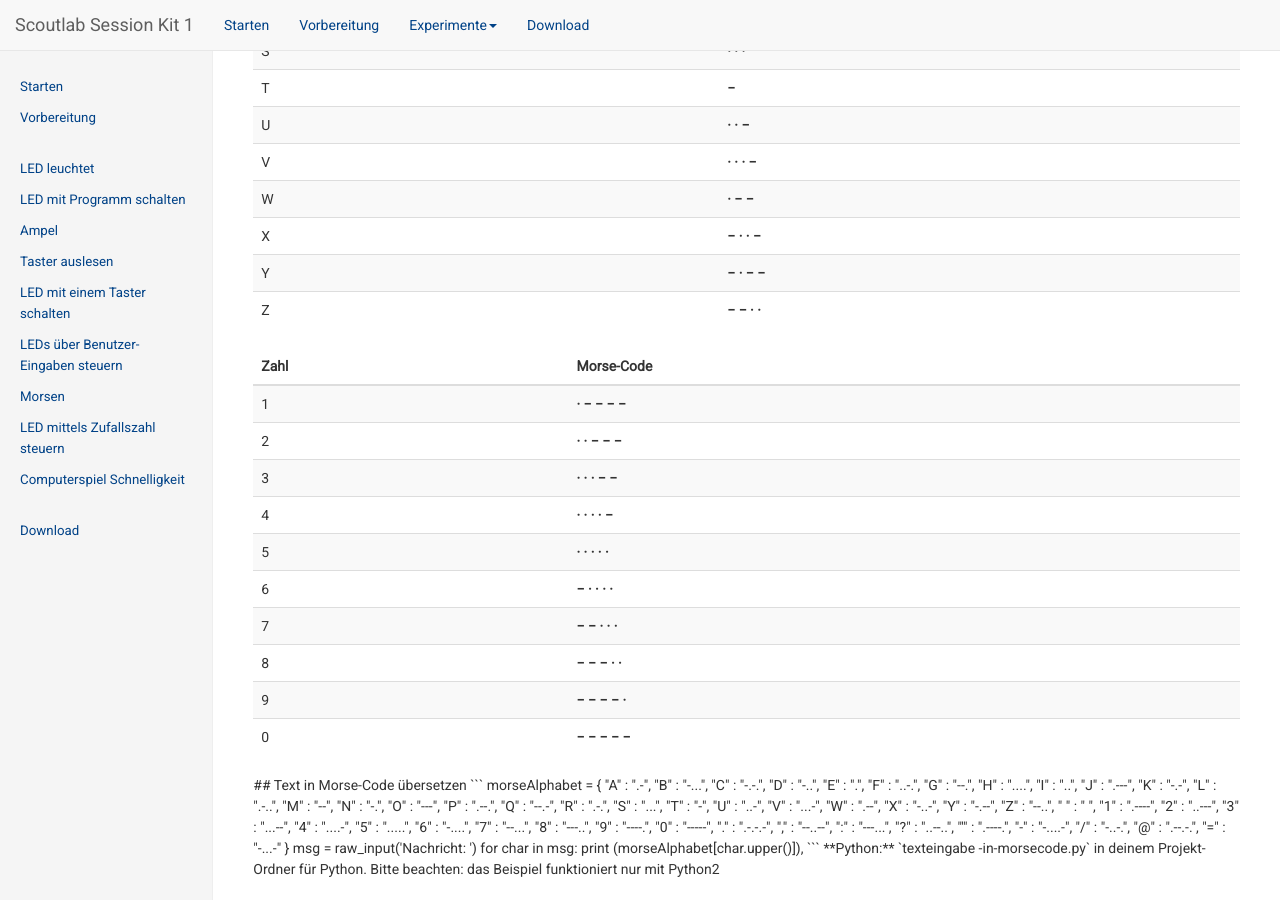
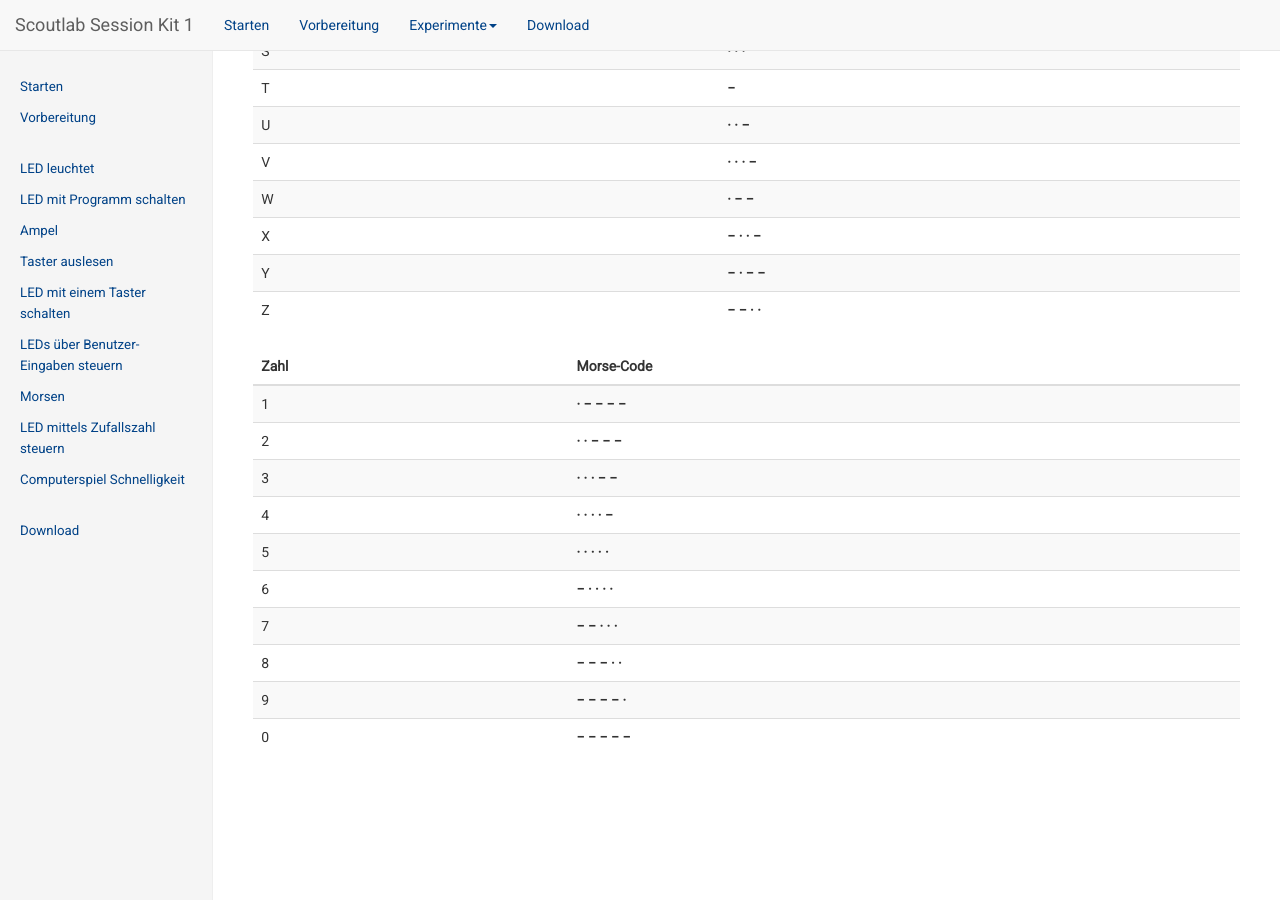
Before and after one commit to vcp-scoutlab/vcp-scoutlab.github.io, a Jekyll site: the page built from 9-Morsen.md, in a window 1280 px wide and 900 px high, scrolled down 3211 px. Built offline with Jekyll 4.4.1, drawn with Linux system fonts in a browser that asks for light colours; after the commit the page ends 4006 px from its top, so only the background shows below that.

Commit message:
unnötigen Python2-Code entfernt

````diff
--- a/9-Morsen.md
+++ b/9-Morsen.md
@@ -103,65 +103,3 @@ Zahl   | Morse-Code
 {: class="table table-striped table-hover"}
 
 <div style="page-break-after: always;"></div>
-<div style="page-break-inside: avoid;">
-
-## Text in Morse-Code übersetzen
-
-```
-morseAlphabet = {
-"A" : ".-",
-"B" : "-...",
-"C" : "-.-.",
-"D" : "-..",
-"E" : ".",
-"F" : "..-.",
-"G" : "--.",
-"H" : "....",
-"I" : "..",
-"J" : ".---",
-"K" : "-.-",
-"L" : ".-..",
-"M" : "--",
-"N" : "-.",
-"O" : "---",
-"P" : ".--.",
-"Q" : "--.-",
-"R" : ".-.",
-"S" : "...",
-"T" : "-",
-"U" : "..-",
-"V" : "...-",
-"W" : ".--",
-"X" : "-..-",
-"Y" : "-.--",
-"Z" : "--..",
-" " : " ",
-"1" : ".----",
-"2" : "..---",
-"3" : "...--",
-"4" : "....-",
-"5" : ".....",
-"6" : "-....",
-"7" : "--...",
-"8" : "---..",
-"9" : "----.",
-"0" : "-----",
-"." : ".-.-.-",
-"," : "--..--",
-":" : "---...",
-"?" : "..--..",
-"'" : ".----.",
-"-" : "-....-",
-"/" : "-..-.",
-"@" : ".--.-.",
-"=" : "-...-"
-}
-
-msg = raw_input('Nachricht: ')
-
-for char in msg:
- print (morseAlphabet[char.upper()]),
-```
-
-**Python:** `texteingabe -in-morsecode.py` in deinem Projekt-Ordner für Python. Bitte beachten: das Beispiel funktioniert nur mit Python2
-</div>
````
